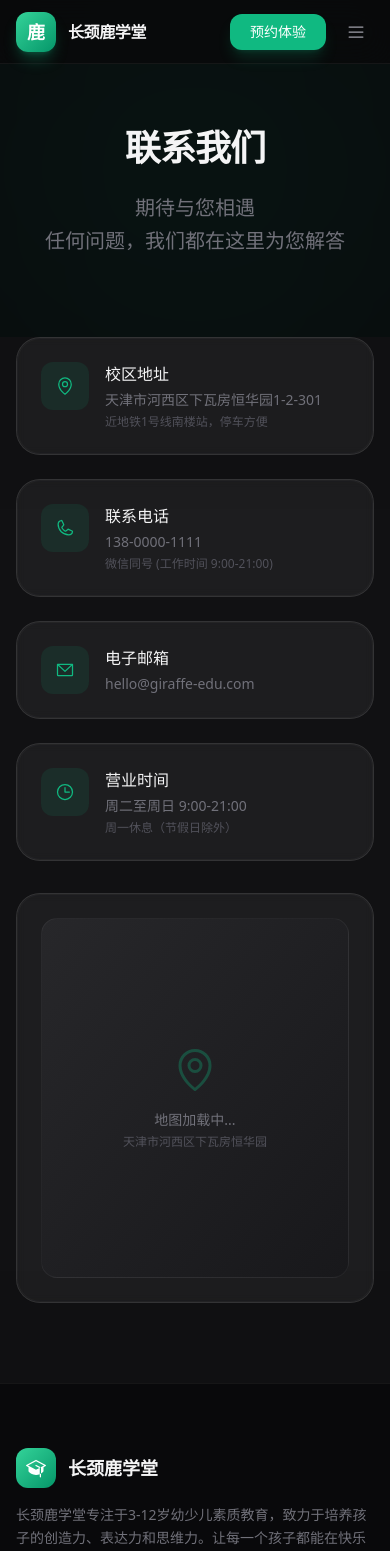
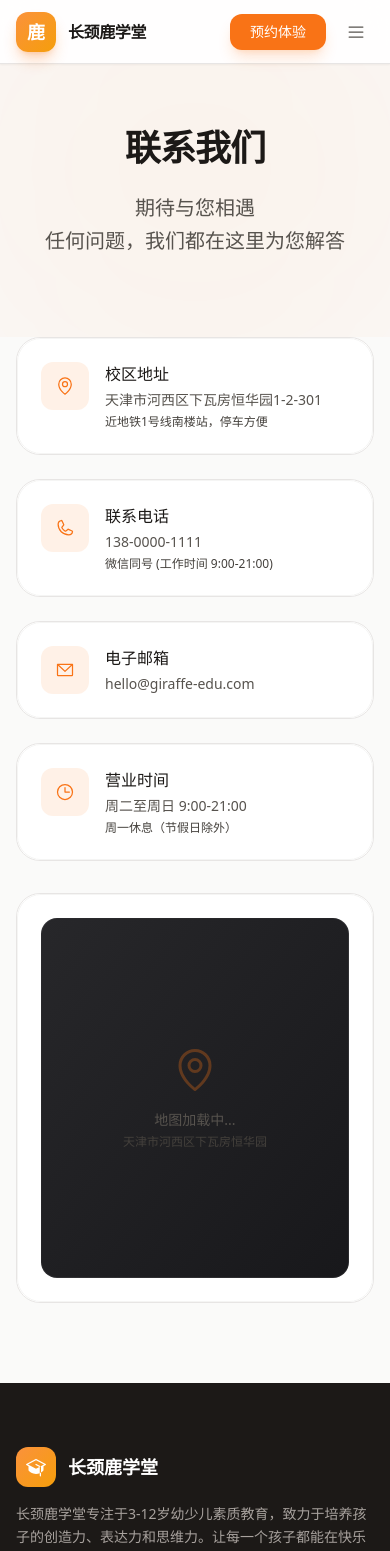
Before and after one commit to tujunjie003/WUHUGIRAFFE-WEB, a Next.js app: page /WUHUGIRAFFE-WEB/contact in a window 390 px wide. Shown: the top 1551 px of the page. Built offline with nearby package versions, Linux system fonts and the light colour scheme.

Commit message:
feat: change to warm orange/white color scheme

```diff
--- a/app/contact/page.tsx
+++ b/app/contact/page.tsx
@@ -15,20 +15,20 @@ import Button from '@/components/ui/Button'
 
 export default function ContactPage() {
   return (
-    <div className="min-h-screen bg-zinc-950">
+    <div className="min-h-screen bg-stone-50">
       <Header />
 
       {/* Hero */}
-      <section className="pt-32 pb-20 bg-zinc-950 relative overflow-hidden">
+      <section className="pt-32 pb-20 bg-stone-50 relative overflow-hidden">
         <div className="absolute inset-0">
-          <div className="absolute top-1/2 left-1/2 -translate-x-1/2 -translate-y-1/2 w-[600px] h-[600px] bg-emerald-500/5 rounded-full blur-[120px]" />
+          <div className="absolute top-1/2 left-1/2 -translate-x-1/2 -translate-y-1/2 w-[600px] h-[600px] bg-orange-500/5 rounded-full blur-[120px]" />
         </div>
 
         <div className="relative z-10 max-w-4xl mx-auto px-4 text-center">
-          <h1 className="text-4xl sm:text-5xl font-semibold text-zinc-100 tracking-tight mb-6">
+          <h1 className="text-4xl sm:text-5xl font-semibold text-stone-900 tracking-tight mb-6">
             联系我们
           </h1>
-          <p className="text-xl text-zinc-500 leading-relaxed">
+          <p className="text-xl text-stone-600 leading-relaxed">
             期待与您相遇
             <br />
             任何问题，我们都在这里为您解答
@@ -37,58 +37,58 @@ export default function ContactPage() {
       </section>
 
       {/* 联系信息 */}
-      <section className="pb-20 bg-zinc-900/50">
+      <section className="pb-20 bg-orange-50/500">
         <div className="max-w-7xl mx-auto px-4 sm:px-6 lg:px-8">
           <div className="grid grid-cols-1 lg:grid-cols-2 gap-8">
             {/* 联系卡片 */}
             <div className="space-y-6">
               <Card className="p-6">
                 <div className="flex items-start gap-4">
-                  <div className="w-12 h-12 rounded-xl bg-emerald-500/10 flex items-center justify-center flex-shrink-0">
-                    <MapPin size={20} className="text-emerald-500" />
+                  <div className="w-12 h-12 rounded-xl bg-orange-500/10 flex items-center justify-center flex-shrink-0">
+                    <MapPin size={20} className="text-orange-500" />
                   </div>
                   <div>
-                    <h3 className="text-zinc-100 font-medium mb-1">校区地址</h3>
-                    <p className="text-zinc-500 text-sm">天津市河西区下瓦房恒华园1-2-301</p>
-                    <p className="text-zinc-600 text-xs mt-1">近地铁1号线南楼站，停车方便</p>
+                    <h3 className="text-stone-900 font-medium mb-1">校区地址</h3>
+                    <p className="text-stone-600 text-sm">天津市河西区下瓦房恒华园1-2-301</p>
+                    <p className="text-stone-700 text-xs mt-1">近地铁1号线南楼站，停车方便</p>
                   </div>
                 </div>
               </Card>
 
               <Card className="p-6">
                 <div className="flex items-start gap-4">
-                  <div className="w-12 h-12 rounded-xl bg-emerald-500/10 flex items-center justify-center flex-shrink-0">
-                    <Phone size={20} className="text-emerald-500" />
+                  <div className="w-12 h-12 rounded-xl bg-orange-500/10 flex items-center justify-center flex-shrink-0">
+                    <Phone size={20} className="text-orange-500" />
                   </div>
                   <div>
-                    <h3 className="text-zinc-100 font-medium mb-1">联系电话</h3>
-                    <p className="text-zinc-500 text-sm">138-0000-1111</p>
-                    <p className="text-zinc-600 text-xs mt-1">微信同号 (工作时间 9:00-21:00)</p>
+                    <h3 className="text-stone-900 font-medium mb-1">联系电话</h3>
+                    <p className="text-stone-600 text-sm">138-0000-1111</p>
+                    <p className="text-stone-700 text-xs mt-1">微信同号 (工作时间 9:00-21:00)</p>
                   </div>
                 </div>
               </Card>
 
               <Card className="p-6">
                 <div className="flex items-start gap-4">
-                  <div className="w-12 h-12 rounded-xl bg-emerald-500/10 flex items-center justify-center flex-shrink-0">
-                    <EnvelopeSimple size={20} className="text-emerald-500" />
+                  <div className="w-12 h-12 rounded-xl bg-orange-500/10 flex items-center justify-center flex-shrink-0">
+                    <EnvelopeSimple size={20} className="text-orange-500" />
                   </div>
                   <div>
-                    <h3 className="text-zinc-100 font-medium mb-1">电子邮箱</h3>
-                    <p className="text-zinc-500 text-sm">hello@giraffe-edu.com</p>
+                    <h3 className="text-stone-900 font-medium mb-1">电子邮箱</h3>
+                    <p className="text-stone-600 text-sm">hello@giraffe-edu.com</p>
                   </div>
                 </div>
               </Card>
 
               <Card className="p-6">
                 <div className="flex items-start gap-4">
-                  <div className="w-12 h-12 rounded-xl bg-emerald-500/10 flex items-center justify-center flex-shrink-0">
-                    <Clock size={20} className="text-emerald-500" />
+                  <div className="w-12 h-12 rounded-xl bg-orange-500/10 flex items-center justify-center flex-shrink-0">
+                    <Clock size={20} className="text-orange-500" />
                   </div>
                   <div>
-                    <h3 className="text-zinc-100 font-medium mb-1">营业时间</h3>
-                    <p className="text-zinc-500 text-sm">周二至周日 9:00-21:00</p>
-                    <p className="text-zinc-600 text-xs mt-1">周一休息（节假日除外）</p>
+                    <h3 className="text-stone-900 font-medium mb-1">营业时间</h3>
+                    <p className="text-stone-600 text-sm">周二至周日 9:00-21:00</p>
+                    <p className="text-stone-700 text-xs mt-1">周一休息（节假日除外）</p>
                   </div>
                 </div>
               </Card>
@@ -98,9 +98,9 @@ export default function ContactPage() {
             <Card className="p-6 min-h-[400px]">
               <div className="w-full h-full min-h-[360px] rounded-2xl bg-gradient-to-br from-zinc-800 to-zinc-900 flex items-center justify-center border border-white/5">
                 <div className="text-center">
-                  <MapPin size={48} className="text-emerald-500/30 mx-auto mb-4" />
-                  <p className="text-zinc-500 text-sm">地图加载中...</p>
-                  <p className="text-zinc-600 text-xs mt-1">天津市河西区下瓦房恒华园</p>
+                  <MapPin size={48} className="text-orange-500/30 mx-auto mb-4" />
+                  <p className="text-stone-600 text-sm">地图加载中...</p>
+                  <p className="text-stone-700 text-xs mt-1">天津市河西区下瓦房恒华园</p>
                 </div>
               </div>
             </Card>
--- a/app/courses/page.tsx
+++ b/app/courses/page.tsx
@@ -15,7 +15,7 @@ import Button from '@/components/ui/Button'
 
 const AGE_GROUPS = [
   { label: '3-4岁', desc: '幼儿启蒙期', color: 'bg-pink-500/10 border-pink-500/20' },
-  { label: '4-6岁', desc: '语言爆发期', color: 'bg-emerald-500/10 border-emerald-500/20' },
+  { label: '4-6岁', desc: '语言爆发期', color: 'bg-orange-500/10 border-orange-500/20' },
   { label: '6-8岁', desc: '思维发展期', color: 'bg-blue-500/10 border-blue-500/20' },
   { label: '8-12岁', desc: '综合成长期', color: 'bg-purple-500/10 border-purple-500/20' },
 ]
@@ -29,8 +29,8 @@ const COURSES = [
     size: '8-12人',
     desc: '通过经典童话剧目，让孩子在角色扮演中感受英语魅力，培养表达力和自信心。',
     highlights: ['沉浸式英语环境', '舞台表演训练', '情感表达能力', '团队协作意识'],
-    color: 'from-emerald-400 to-teal-500',
-    bg: 'bg-emerald-500/10',
+    color: 'from-orange-400 to-teal-500',
+    bg: 'bg-orange-500/10',
   },
   {
     category: '逻辑思维',
@@ -91,20 +91,20 @@ const COURSES = [
 
 export default function CoursesPage() {
   return (
-    <div className="min-h-screen bg-zinc-950">
+    <div className="min-h-screen bg-stone-50">
       <Header />
 
       {/* Hero */}
-      <section className="pt-32 pb-20 bg-zinc-950 relative overflow-hidden">
+      <section className="pt-32 pb-20 bg-stone-50 relative overflow-hidden">
         <div className="absolute inset-0">
-          <div className="absolute top-1/2 left-1/2 -translate-x-1/2 -translate-y-1/2 w-[600px] h-[600px] bg-emerald-500/5 rounded-full blur-[120px]" />
+          <div className="absolute top-1/2 left-1/2 -translate-x-1/2 -translate-y-1/2 w-[600px] h-[600px] bg-orange-500/5 rounded-full blur-[120px]" />
         </div>
 
         <div className="relative z-10 max-w-4xl mx-auto px-4 text-center">
-          <h1 className="text-4xl sm:text-5xl font-semibold text-zinc-100 tracking-tight mb-6">
+          <h1 className="text-4xl sm:text-5xl font-semibold text-stone-900 tracking-tight mb-6">
             课程体系
           </h1>
-          <p className="text-xl text-zinc-500 leading-relaxed">
+          <p className="text-xl text-stone-600 leading-relaxed">
             科学分龄，循序渐进
             <br />
             让每一个孩子都能找到适合自己的成长之路
@@ -113,13 +113,13 @@ export default function CoursesPage() {
       </section>
 
       {/* 年龄段 */}
-      <section className="pb-20 bg-zinc-950">
+      <section className="pb-20 bg-stone-50">
         <div className="max-w-7xl mx-auto px-4 sm:px-6 lg:px-8">
           <div className="grid grid-cols-2 md:grid-cols-4 gap-4">
             {AGE_GROUPS.map((group, i) => (
               <Card key={i} className={`p-6 border ${group.color} text-center`}>
-                <div className="text-2xl font-semibold text-zinc-100 mb-1">{group.label}</div>
-                <div className="text-sm text-zinc-500">{group.desc}</div>
+                <div className="text-2xl font-semibold text-stone-900 mb-1">{group.label}</div>
+                <div className="text-sm text-stone-600">{group.desc}</div>
               </Card>
             ))}
           </div>
@@ -127,7 +127,7 @@ export default function CoursesPage() {
       </section>
 
       {/* 课程列表 */}
-      <section className="pb-20 bg-zinc-900/50">
+      <section className="pb-20 bg-orange-50/500">
         <div className="max-w-7xl mx-auto px-4 sm:px-6 lg:px-8">
           <div className="space-y-8">
             {COURSES.map((course, i) => (
@@ -135,17 +135,17 @@ export default function CoursesPage() {
                 <div className="flex flex-col lg:flex-row">
                   {/* 左侧色块 */}
                   <div className={`lg:w-2 ${course.bg} flex items-center justify-center p-8 lg:p-12`}>
-                    <GraduationCap size={48} className="text-emerald-500/50" />
+                    <GraduationCap size={48} className="text-orange-500/50" />
                   </div>
 
                   {/* 右侧内容 */}
                   <div className="flex-1 p-6 lg:p-8">
                     <div className="flex flex-wrap items-start justify-between gap-4 mb-4">
                       <div>
-                        <div className="text-sm text-emerald-500 mb-1">{course.category}</div>
-                        <h3 className="text-2xl font-semibold text-zinc-100 tracking-tight">{course.name}</h3>
+                        <div className="text-sm text-orange-500 mb-1">{course.category}</div>
+                        <h3 className="text-2xl font-semibold text-stone-900 tracking-tight">{course.name}</h3>
                       </div>
-                      <div className="flex gap-4 text-sm text-zinc-500">
+                      <div className="flex gap-4 text-sm text-stone-600">
                         <span className="flex items-center gap-1">
                           <Clock size={14} /> {course.age}
                         </span>
@@ -155,12 +155,12 @@ export default function CoursesPage() {
                       </div>
                     </div>
 
-                    <p className="text-zinc-500 leading-relaxed mb-6">{course.desc}</p>
+                    <p className="text-stone-600 leading-relaxed mb-6">{course.desc}</p>
 
                     <div className="flex flex-wrap gap-3">
                       {course.highlights.map((h, j) => (
-                        <span key={j} className="inline-flex items-center gap-1.5 text-sm text-zinc-400">
-                          <CheckCircle size={14} className="text-emerald-500" />
+                        <span key={j} className="inline-flex items-center gap-1.5 text-sm text-stone-500">
+                          <CheckCircle size={14} className="text-orange-500" />
                           {h}
                         </span>
                       ))}
@@ -174,16 +174,16 @@ export default function CoursesPage() {
       </section>
 
       {/* CTA */}
-      <section className="py-20 bg-zinc-950 relative overflow-hidden">
+      <section className="py-20 bg-stone-50 relative overflow-hidden">
         <div className="absolute inset-0">
-          <div className="absolute top-1/2 left-1/2 -translate-x-1/2 -translate-y-1/2 w-[500px] h-[500px] bg-emerald-500/5 rounded-full blur-[100px]" />
+          <div className="absolute top-1/2 left-1/2 -translate-x-1/2 -translate-y-1/2 w-[500px] h-[500px] bg-orange-500/5 rounded-full blur-[100px]" />
         </div>
 
         <div className="relative z-10 max-w-3xl mx-auto px-4 text-center">
-          <h2 className="text-3xl font-semibold text-zinc-100 tracking-tight mb-4">
+          <h2 className="text-3xl font-semibold text-stone-900 tracking-tight mb-4">
             不知道该选什么课程？
           </h2>
-          <p className="text-zinc-500 mb-8">
+          <p className="text-stone-600 mb-8">
             预约一次免费咨询，我们的课程顾问会为您推荐最适合孩子的课程组合
           </p>
           <Button size="lg">预约免费咨询</Button>
--- a/app/globals.css
+++ b/app/globals.css
@@ -1,25 +1,17 @@
-/**
- * 全局样式文件
- * @description Tailwind CSS 基础指令 + 全局样式
- */
-
-/* Tailwind 基础指令 */
 @tailwind base;
 @tailwind components;
 @tailwind utilities;
 
-/* Geist 字体 - 从 Vercel CDN 加载 */
 @import url('https://fonts.googleapis.com/css2?family=Geist:wght@300;400;500;600;700&display=swap');
 
-/* 全局 CSS 变量 */
 :root {
   --color-bg: #fafaf8;
   --color-surface: #ffffff;
-  --color-text: #18181b;
-  --color-text-muted: #71717a;
-  --color-border: #e4e4e7;
-  --color-accent: #10b981;
-  --color-accent-light: #d1fae5;
+  --color-text: #1c1917;
+  --color-text-muted: #78716c;
+  --color-border: #e7e5e4;
+  --color-accent: #f97316;
+  --color-accent-light: #ffedd5;
 }
 
 html {
@@ -27,7 +19,7 @@ html {
 }
 
 body {
-  background-color: #09090b;  /* zinc-950 */
+  background-color: #fafaf8;
   font-family: 'Geist', system-ui, -apple-system, sans-serif;
   -webkit-font-smoothing: antialiased;
   -moz-osx-font-smoothing: grayscale;
@@ -43,15 +35,15 @@ body {
 }
 
 ::-webkit-scrollbar-thumb {
-  background: #3f3f46;
+  background: #d6d3d1;
   border-radius: 4px;
 }
 
 ::-webkit-scrollbar-thumb:hover {
-  background: #52525b;
+  background: #a8a29e;
 }
 
 ::selection {
-  background-color: rgba(16, 185, 129, 0.2);
-  color: #fafaf8;
+  background-color: rgba(249, 115, 22, 0.2);
+  color: #1c1917;
 }
--- a/components/layout/Footer.tsx
+++ b/components/layout/Footer.tsx
@@ -2,52 +2,36 @@
 
 /**
  * 页脚组件
- * @description 高端优雅的页脚设计
  */
 
 import Link from 'next/link'
-import { GraduationCap, MapPin, Phone, EnvelopeSimple, InstagramLogo, WechatLogo } from '@phosphor-icons/react'
-
-/** 备案信息 */
-const RECORDS = [
-  { label: '津ICP备XXXXXXXX号' },
-  { label: '津ICP备XXXXXXXX号-1' },
-]
+import { GraduationCap, MapPin, Phone, EnvelopeSimple } from '@phosphor-icons/react'
 
 export default function Footer() {
   return (
-    <footer className="bg-zinc-950 border-t border-white/5">
+    <footer className="bg-stone-900 text-stone-300">
       <div className="max-w-7xl mx-auto px-4 sm:px-6 lg:px-8 py-16">
         <div className="grid grid-cols-1 md:grid-cols-4 gap-12">
           {/* 品牌介绍 */}
           <div className="md:col-span-2">
             <div className="flex items-center gap-3 mb-4">
-              <div className="w-10 h-10 rounded-xl bg-gradient-to-br from-emerald-400 to-emerald-600 flex items-center justify-center">
+              <div className="w-10 h-10 rounded-xl bg-gradient-to-br from-orange-400 to-amber-500 flex items-center justify-center">
                 <GraduationCap size={20} weight="fill" className="text-white" />
               </div>
-              <span className="font-semibold text-zinc-100 text-lg">长颈鹿学堂</span>
+              <span className="font-semibold text-white text-lg">长颈鹿学堂</span>
             </div>
-            <p className="text-zinc-500 text-sm leading-relaxed max-w-md">
+            <p className="text-stone-400 text-sm leading-relaxed max-w-md">
               长颈鹿学堂专注于3-12岁幼少儿素质教育，致力于培养孩子的创造力、表达力和思维力。让每一个孩子都能在快乐中成长，在探索中进步。
             </p>
-            {/* 社交媒体 */}
-            <div className="flex gap-4 mt-6">
-              <a href="#" className="w-10 h-10 rounded-xl bg-white/5 flex items-center justify-center text-zinc-400 hover:bg-emerald-500/20 hover:text-emerald-500 transition-colors">
-                <WechatLogo size={18} />
-              </a>
-              <a href="#" className="w-10 h-10 rounded-xl bg-white/5 flex items-center justify-center text-zinc-400 hover:bg-emerald-500/20 hover:text-emerald-500 transition-colors">
-                <InstagramLogo size={18} />
-              </a>
-            </div>
           </div>
 
           {/* 快速链接 */}
           <div>
-            <h4 className="text-zinc-100 font-medium mb-4">快速链接</h4>
+            <h4 className="text-white font-medium mb-4">快速链接</h4>
             <ul className="space-y-3">
               {['关于我们', '课程体系', '师资团队', '联系我们', '预约体验'].map((item) => (
                 <li key={item}>
-                  <Link href="#" className="text-zinc-500 text-sm hover:text-emerald-500 transition-colors">
+                  <Link href="#" className="text-stone-400 text-sm hover:text-orange-400 transition-colors">
                     {item}
                   </Link>
                 </li>
@@ -57,17 +41,17 @@ export default function Footer() {
 
           {/* 联系方式 */}
           <div>
-            <h4 className="text-zinc-100 font-medium mb-4">联系我们</h4>
+            <h4 className="text-white font-medium mb-4">联系我们</h4>
             <ul className="space-y-3">
-              <li className="flex items-start gap-3 text-zinc-500 text-sm">
+              <li className="flex items-start gap-3 text-stone-400 text-sm">
                 <MapPin size={16} className="mt-0.5 flex-shrink-0" />
                 <span>天津市河西区下瓦房恒华园1-2-301</span>
               </li>
-              <li className="flex items-center gap-3 text-zinc-500 text-sm">
+              <li className="flex items-center gap-3 text-stone-400 text-sm">
                 <Phone size={16} className="flex-shrink-0" />
                 <span>138-0000-1111</span>
               </li>
-              <li className="flex items-center gap-3 text-zinc-500 text-sm">
+              <li className="flex items-center gap-3 text-stone-400 text-sm">
                 <EnvelopeSimple size={16} className="flex-shrink-0" />
                 <span>hello@giraffe-edu.com</span>
               </li>
@@ -75,18 +59,10 @@ export default function Footer() {
           </div>
         </div>
 
-        {/* 底部版权 */}
-        <div className="mt-12 pt-8 border-t border-white/5 flex flex-col md:flex-row items-center justify-between gap-4">
-          <p className="text-zinc-600 text-sm">
+        <div className="mt-12 pt-8 border-t border-stone-800 text-center">
+          <p className="text-stone-500 text-sm">
             © 2024 长颈鹿学堂 Giraffe Education. All rights reserved.
           </p>
-          <div className="flex gap-6">
-            {RECORDS.map((record) => (
-              <span key={record.label} className="text-zinc-600 text-xs">
-                {record.label}
-              </span>
-            ))}
-          </div>
         </div>
       </div>
     </footer>
--- a/components/layout/Header.tsx
+++ b/components/layout/Header.tsx
@@ -2,15 +2,13 @@
 
 /**
  * 顶部导航栏组件
- * @description 高端优雅的导航设计
  */
 
 import { motion } from 'framer-motion'
 import Link from 'next/link'
 import { useState } from 'react'
-import { List, X, Bell, User } from '@phosphor-icons/react'
+import { List, X } from '@phosphor-icons/react'
 
-/** 导航链接配置 */
 const NAV_LINKS = [
   { href: '/', label: '首页' },
   { href: '/about', label: '关于我们' },
@@ -23,19 +21,19 @@ export default function Header() {
   const [mobileOpen, setMobileOpen] = useState(false)
 
   return (
-    <header className="fixed top-0 left-0 right-0 z-50 h-16 bg-zinc-950/80 backdrop-blur-lg border-b border-white/5">
+    <header className="fixed top-0 left-0 right-0 z-50 h-16 bg-white/90 backdrop-blur-lg border-b border-stone-200 shadow-sm">
       <div className="max-w-7xl mx-auto h-full px-4 sm:px-6 lg:px-8 flex items-center justify-between">
         {/* Logo */}
         <Link href="/" className="flex items-center gap-3">
           <motion.div
             whileHover={{ scale: 1.05 }}
-            className="w-10 h-10 rounded-xl bg-gradient-to-br from-emerald-400 to-emerald-600 flex items-center justify-center shadow-lg shadow-emerald-500/30"
+            className="w-10 h-10 rounded-xl bg-gradient-to-br from-orange-400 to-amber-500 flex items-center justify-center shadow-lg shadow-orange-500/30"
           >
             <span className="text-white font-bold text-lg">鹿</span>
           </motion.div>
           <div>
-            <span className="font-semibold text-zinc-100 tracking-tight">长颈鹿学堂</span>
-            <span className="hidden sm:block text-xs text-zinc-500">幼少儿素质教育的领航者</span>
+            <span className="font-semibold text-stone-900 tracking-tight">长颈鹿学堂</span>
+            <span className="hidden sm:block text-xs text-stone-500">幼少儿素质教育的领航者</span>
           </div>
         </Link>
 
@@ -45,7 +43,7 @@ export default function Header() {
             <Link
               key={link.href}
               href={link.href}
-              className="px-4 py-2 text-sm text-zinc-400 hover:text-zinc-100 rounded-lg hover:bg-white/5 transition-colors"
+              className="px-4 py-2 text-sm text-stone-600 hover:text-orange-600 rounded-lg hover:bg-orange-50 transition-colors"
             >
               {link.label}
             </Link>
@@ -58,29 +56,27 @@ export default function Header() {
             <motion.button
               whileHover={{ scale: 1.02 }}
               whileTap={{ scale: 0.98 }}
-              className="px-5 py-2 bg-emerald-500 text-white text-sm font-medium rounded-xl hover:bg-emerald-600 transition-colors shadow-lg shadow-emerald-500/20"
+              className="px-5 py-2 bg-orange-500 text-white text-sm font-medium rounded-xl hover:bg-orange-600 transition-colors shadow-lg shadow-orange-500/20"
             >
               预约体验
             </motion.button>
           </Link>
 
-          {/* 移动端菜单按钮 */}
           <button
             onClick={() => setMobileOpen(!mobileOpen)}
-            className="md:hidden p-2 text-zinc-400 hover:text-zinc-100"
+            className="md:hidden p-2 text-stone-600 hover:text-orange-600"
           >
             {mobileOpen ? <X size={20} /> : <List size={20} />}
           </button>
         </div>
       </div>
 
-      {/* 移动端菜单 */}
       {mobileOpen && (
         <motion.div
           initial={{ opacity: 0, height: 0 }}
           animate={{ opacity: 1, height: 'auto' }}
           exit={{ opacity: 0, height: 0 }}
-          className="md:hidden absolute top-16 left-0 right-0 bg-zinc-950/95 backdrop-blur-lg border-b border-white/5"
+          className="md:hidden absolute top-16 left-0 right-0 bg-white/95 backdrop-blur-lg border-b border-stone-200"
         >
           <nav className="p-4 space-y-1">
             {NAV_LINKS.map((link) => (
@@ -88,7 +84,7 @@ export default function Header() {
                 key={link.href}
                 href={link.href}
                 onClick={() => setMobileOpen(false)}
-                className="block px-4 py-3 text-zinc-300 hover:text-zinc-100 hover:bg-white/5 rounded-xl transition-colors"
+                className="block px-4 py-3 text-stone-700 hover:text-orange-600 hover:bg-orange-50 rounded-xl transition-colors"
               >
                 {link.label}
               </Link>
--- a/components/ui/Card.tsx
+++ b/components/ui/Card.tsx
@@ -2,7 +2,6 @@
 
 /**
  * 卡片组件
- * @description taste skill 高端卡片设计
  */
 
 import { motion } from 'framer-motion'
@@ -14,27 +13,22 @@ interface CardProps {
   hover?: boolean
 }
 
-/**
- * 高端卡片组件
- * @param hover - 是否启用悬浮动效
- */
 export default function Card({ children, className = '', hover = true }: CardProps) {
   return (
     <motion.div
       initial={{ opacity: 0, y: 20 }}
       animate={{ opacity: 1, y: 0 }}
-      whileHover={hover ? { y: -4, boxShadow: '0 20px 40px -15px rgba(0,0,0,0.3)' } : undefined}
+      whileHover={hover ? { y: -4, boxShadow: '0 20px 40px -15px rgba(0,0,0,0.1)' } : undefined}
       transition={{ type: 'spring', stiffness: 100, damping: 20 }}
       className={`
         relative overflow-hidden rounded-3xl
-        bg-white/5 backdrop-blur-sm
-        border border-white/10
+        bg-white backdrop-blur-sm
+        border border-stone-200
         ${hover ? 'cursor-pointer' : ''}
         ${className}
       `}
     >
-      {/* 玻璃边缘效果 */}
-      <div className="absolute inset-0 rounded-3xl border border-white/[0.03]" />
+      <div className="absolute inset-0 rounded-3xl border border-stone-100" />
       {children}
     </motion.div>
   )
```
Also changed, not shown: app/about/page.tsx (+23 -23 lines), app/enroll/page.tsx (+17 -17 lines), app/page.tsx (+43 -46 lines), app/teachers/page.tsx (+15 -15 lines), components/ui/Button.tsx (+3 -4 lines), tailwind.config.js (+9 -16 lines).
